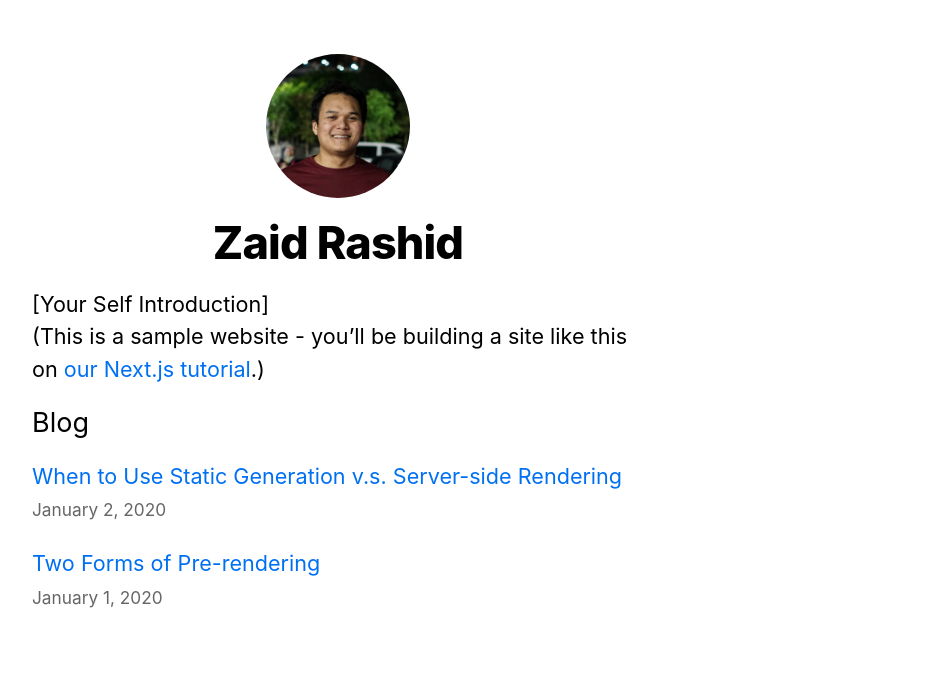
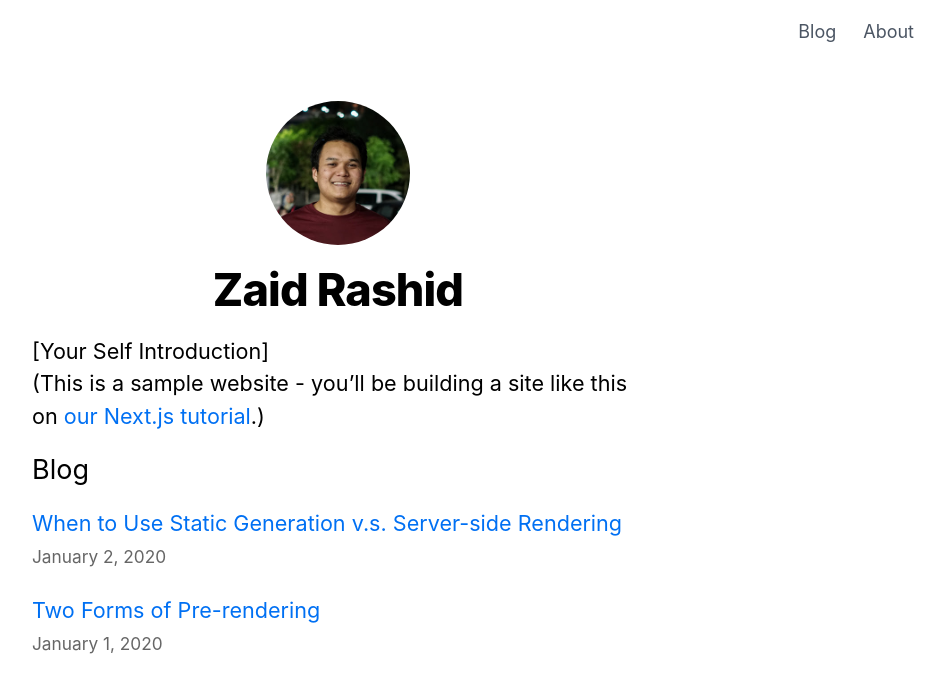
Before and after one commit to zaidrashid/jam-berapa, a Next.js app: page / in a window 1280 px wide. Shown: the top 692 px of the page, without its empty margins (302-1247 px from the left). Built offline with nearby package versions, Linux system fonts and the light colour scheme.

Commit message:
Create navbar skeleton using tailwind

```diff
--- a/components/layout.js
+++ b/components/layout.js
@@ -9,6 +9,17 @@ export const siteTitle = 'Next.js Sample Website'
 
 export default function Layout({ children, home }) {
   return (
+    <div>
+      <nav id="tailwind-header" className="my-4">
+        <div className="max-w-5xl mx-auto my-4">
+          <div className="flex justify-end space-x-6">
+            <a href="" className="text-gray-600 hover:no-underline hover:text-black">Blog</a>
+            <a href="" className="text-gray-600 hover:no-underline hover:text-black">About</a>
+          </div>
+        </div>
+      </nav>
+
+
       <div className={styles.container}>
         <Head>
           <link rel="icon" href="/favicon.ico" />
@@ -69,5 +80,6 @@ export default function Layout({ children, home }) {
           </div>
         )}
       </div>
+    </div>
   )
 }
```
Lines whose indentation alone changed are shown as unchanged.
